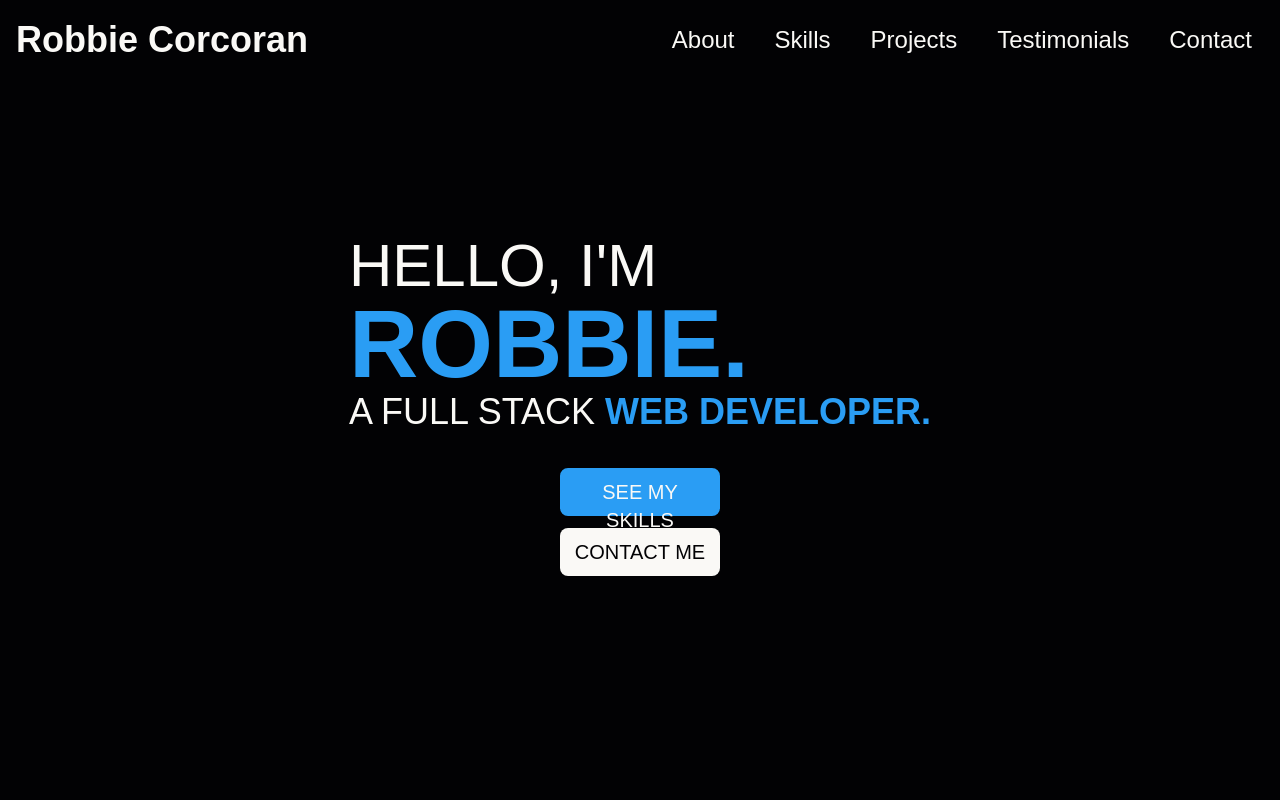
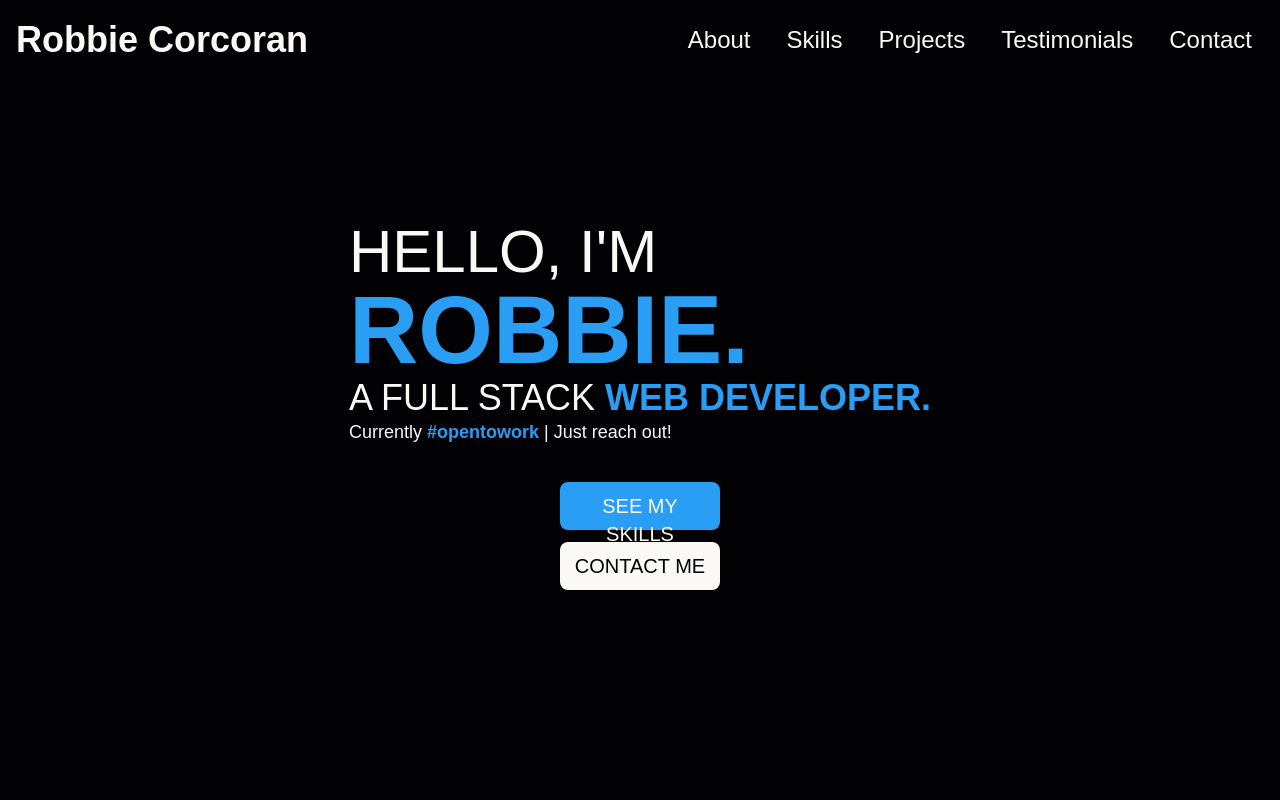
Before and after one commit to Robbie-Corcoran/Portfolio-Site, a React (Vite) app: page / in a window 1280 px wide. Shown: the top 800 px of the page. Built offline with nearby package versions, Linux system fonts and the light colour scheme; a web font is replaced by a local one.

Commit message:
Styling changes

```diff
--- a/src/components/Intro.tsx
+++ b/src/components/Intro.tsx
@@ -2,7 +2,7 @@ const Intro = () => {
   return (
     <>
       <section className="font-sofia flex flex-col justify-center items-center p-4 -mb-16 h-screen w-screen bg-theme-black text-theme-text lg:flex lg:mx-auto lg:p-4">
-        <div className="p-3 text-left">
+        <div className="p-3 text-left cursor-default">
           <h1 className="text-6xl">
             HELLO, I'M
             <br />
@@ -14,6 +14,13 @@ const Intro = () => {
             A FULL STACK{" "}
             <span className="text-theme-primary font-bold">WEB DEVELOPER.</span>
           </h3>
+          <p className="text-lg">
+            Currently{" "}
+            <span className="text-theme-primary font-bold hover:underline hover:decoration-theme-text hover:decoration-2">
+              #opentowork
+            </span>{" "}
+            | Just reach out!
+          </p>
         </div>
         <div className="flex flex-col gap-3 text-xl pt-6">
           <button className="border-2 bg-theme-primary rounded-lg border-theme-primary h-12 w-40 py-2 px-3 text-theme-text">
--- a/src/components/Navbar.tsx
+++ b/src/components/Navbar.tsx
@@ -48,7 +48,7 @@ const Navbar = () => {
             }`}
             id="navbar-default"
           >
-            <ul className="font-medium flex flex-col pt-2 pr-3 md:p-0 md:flex-row md:space-x-2 md:mt-0 md:border-0 md:text-2xl gap-2">
+            <ul className="font-medium flex flex-col pt-1 pr-3 md:p-0 md:flex-row md:space-x-2 md:mt-0 md:border-0 md:text-2xl gap-1">
               {navItems.map((item) => (
                 <li key={item.id}>
                   <a
```
